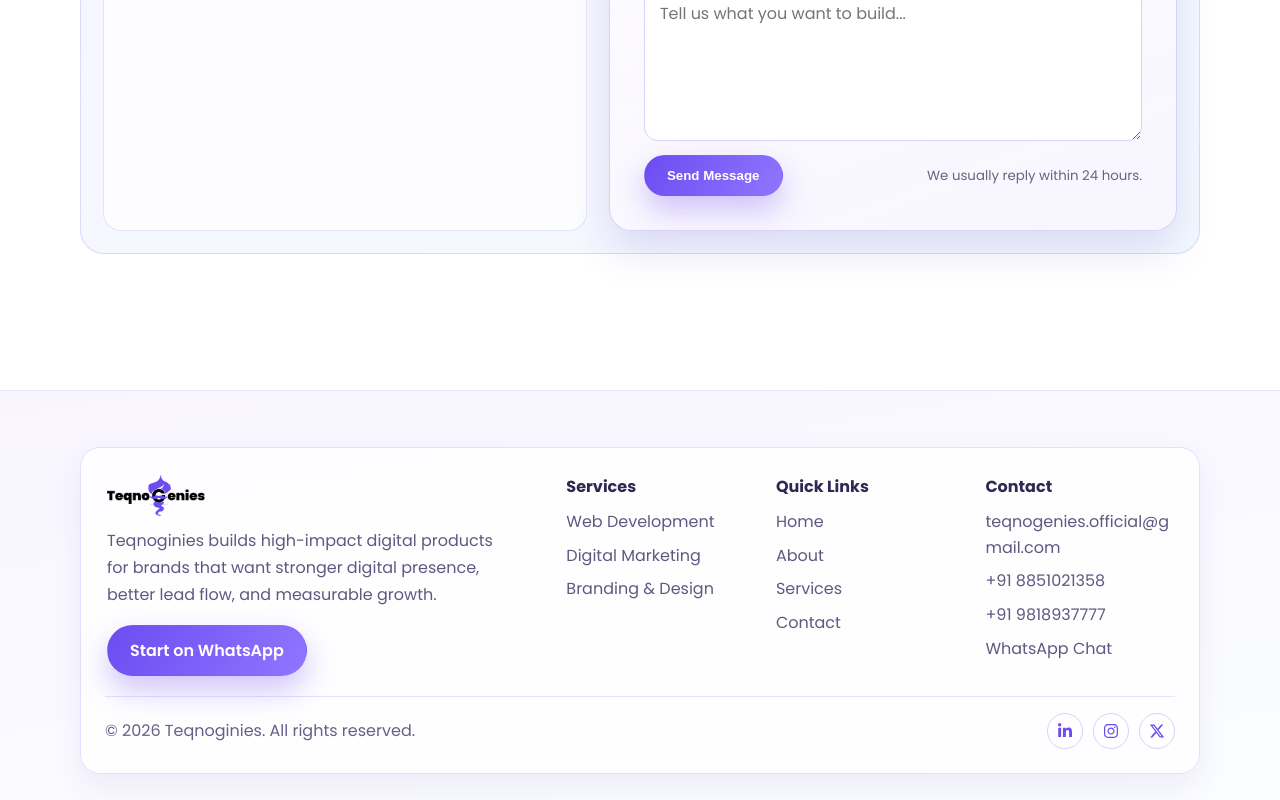
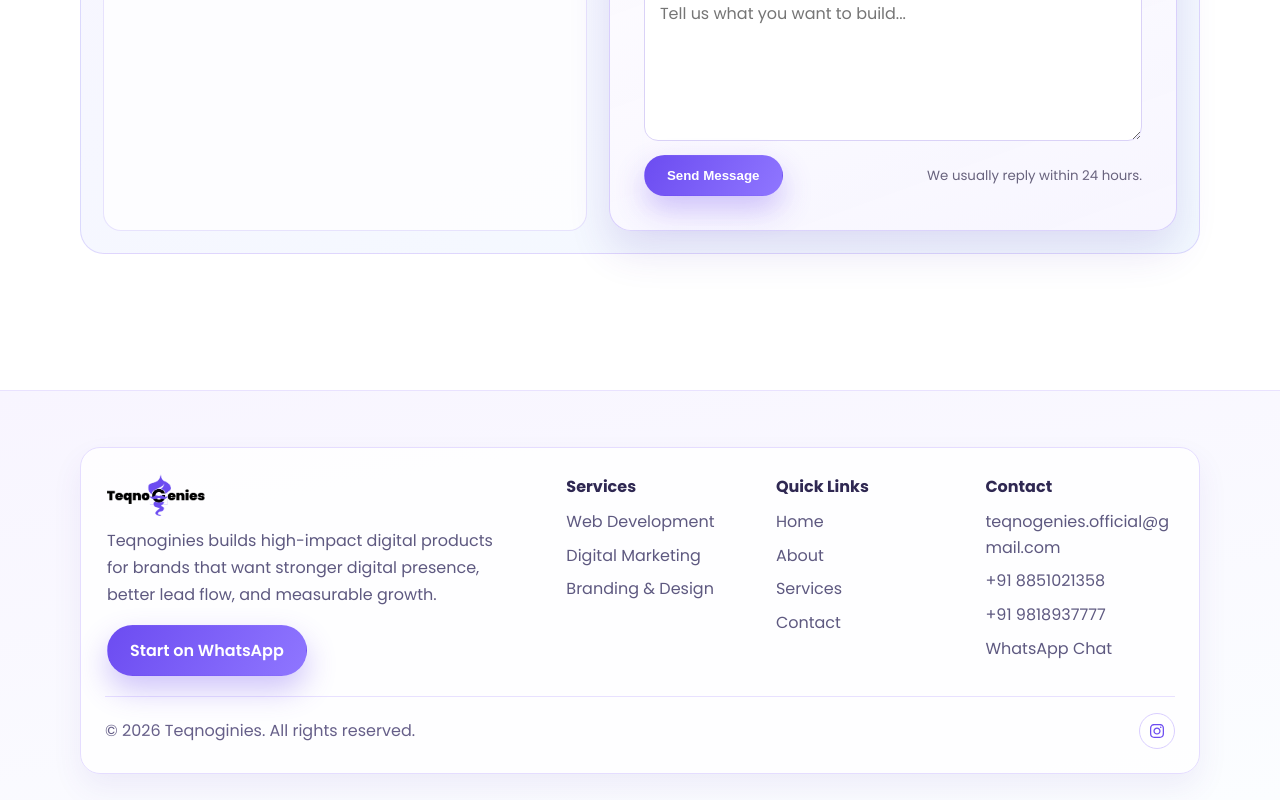
Before and after one commit to Teqnogenies/official-web, a React (Vite) app: page / in a window 1280 px wide. Shown: the part 3182-3982 px from the top of the page. Built offline with nearby package versions, Linux system fonts and the light colour scheme; what forminit would draw is missing.

Commit message:
added instagram url

```diff
--- a/src/components/Footer.jsx
+++ b/src/components/Footer.jsx
@@ -56,15 +56,15 @@ function Footer() {
           <div className="footer-bottom">
             <p>© {new Date().getFullYear()} Teqnoginies. All rights reserved.</p>
             <div className="footer-socials">
-              <a href="https://linkedin.com" target="_blank" rel="noreferrer" aria-label="LinkedIn">
+              {/* <a href="https://linkedin.com" target="_blank" rel="noreferrer" aria-label="LinkedIn">
                 <FaLinkedinIn />
-              </a>
-              <a href="https://instagram.com" target="_blank" rel="noreferrer" aria-label="Instagram">
+              </a> */}
+              <a href="https://www.instagram.com/teqnogenies.official/" target="_blank" rel="noreferrer" aria-label="Instagram">
                 <FaInstagram />
               </a>
-              <a href="https://twitter.com" target="_blank" rel="noreferrer" aria-label="Twitter">
+              {/* <a href="https://twitter.com" target="_blank" rel="noreferrer" aria-label="Twitter">
                 <FaXTwitter />
-              </a>
+              </a> */}
             </div>
           </div>
         </div>
```
